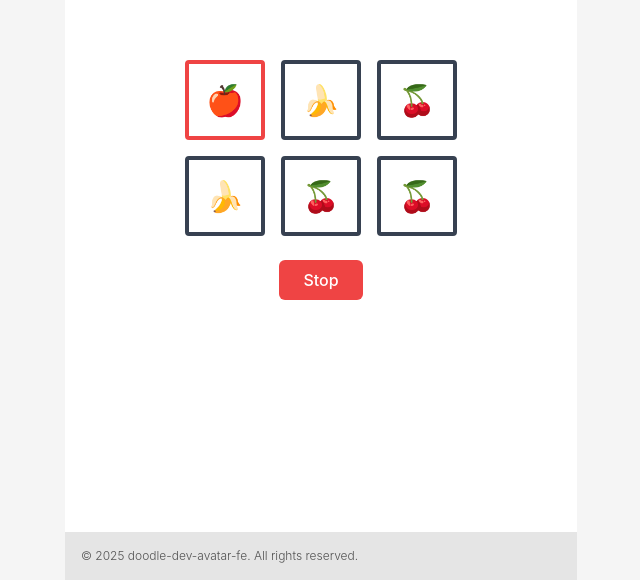
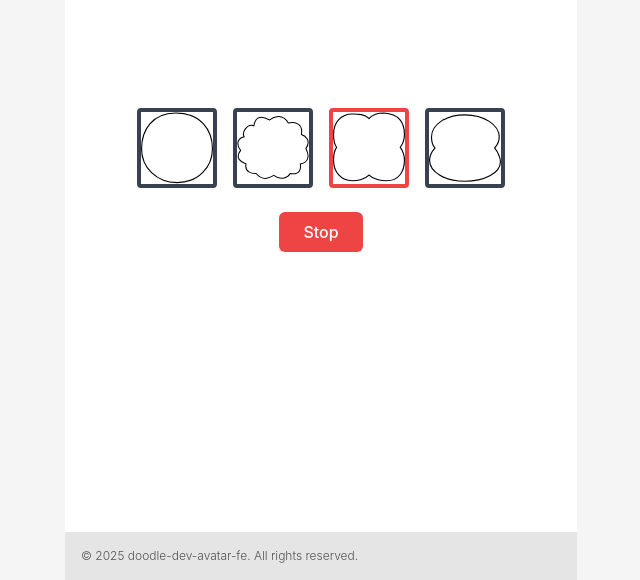
Before and after one commit to doodle-dev-avatar/doodle-dev-avatar-fe, a Next.js app: page /select/face in a window 1280 px wide. Shown: the part 220-800 px from the top of the page, without its empty margins (319-959 px from the left). Built offline with nearby package versions, Linux system fonts and the light colour scheme; a web font is replaced by a local one.

Commit message:
feat: Image 사용법

```diff
--- a/src/app/select/face/page.tsx
+++ b/src/app/select/face/page.tsx
@@ -1,7 +1,13 @@
+import FaceImage from '@/components/common/Image/FaceImage';
 import SlotMachine from '@/components/widgets/SlotMachine';
 
 export default function SelectFacePage() {
-  const items = ['🍎', '🍌', '🍒', '🍌', '🍒', '🍒'];
+  const items = [
+    <FaceImage key="circle" type="circle" />,
+    <FaceImage key="cookie" type="cookie" />,
+    <FaceImage key="clover" type="clover" />,
+    <FaceImage key="eight" type="eight" />,
+  ];
 
   return (
     <>
--- /dev/null
+++ b/src/components/common/Image/FaceImage.tsx
@@ -0,0 +1,14 @@
+import { faceIconType } from '@/components/constants';
+import { FaceType } from '@/types/selectType';
+
+type props = {
+  type: FaceType[number];
+};
+
+const FaceImage = ({ type }: props) => {
+  const IconSVG = faceIconType[type];
+  if (!IconSVG) return null;
+  return <>{IconSVG}</>;
+};
+
+export default FaceImage;
--- a/src/components/widgets/SlotMachine.tsx
+++ b/src/components/widgets/SlotMachine.tsx
@@ -4,12 +4,12 @@ import Flex from '../Flex';
 import Button from '../common/Button';
 
 interface SlotMachineProps {
-  items: string[];
+  items: JSX.Element[];
 }
 
 const SlotMachine: React.FC<SlotMachineProps> = ({ items }) => {
   const [isSpinning, setIsSpinning] = useState(true);
-  const [result, setResult] = useState<string | null>(null);
+  const [result, setResult] = useState<JSX.Element | null>(null);
   const [activeIndex, setActiveIndex] = useState(0);
   const intervalRef = useRef<NodeJS.Timeout | null>(null);
 
```
